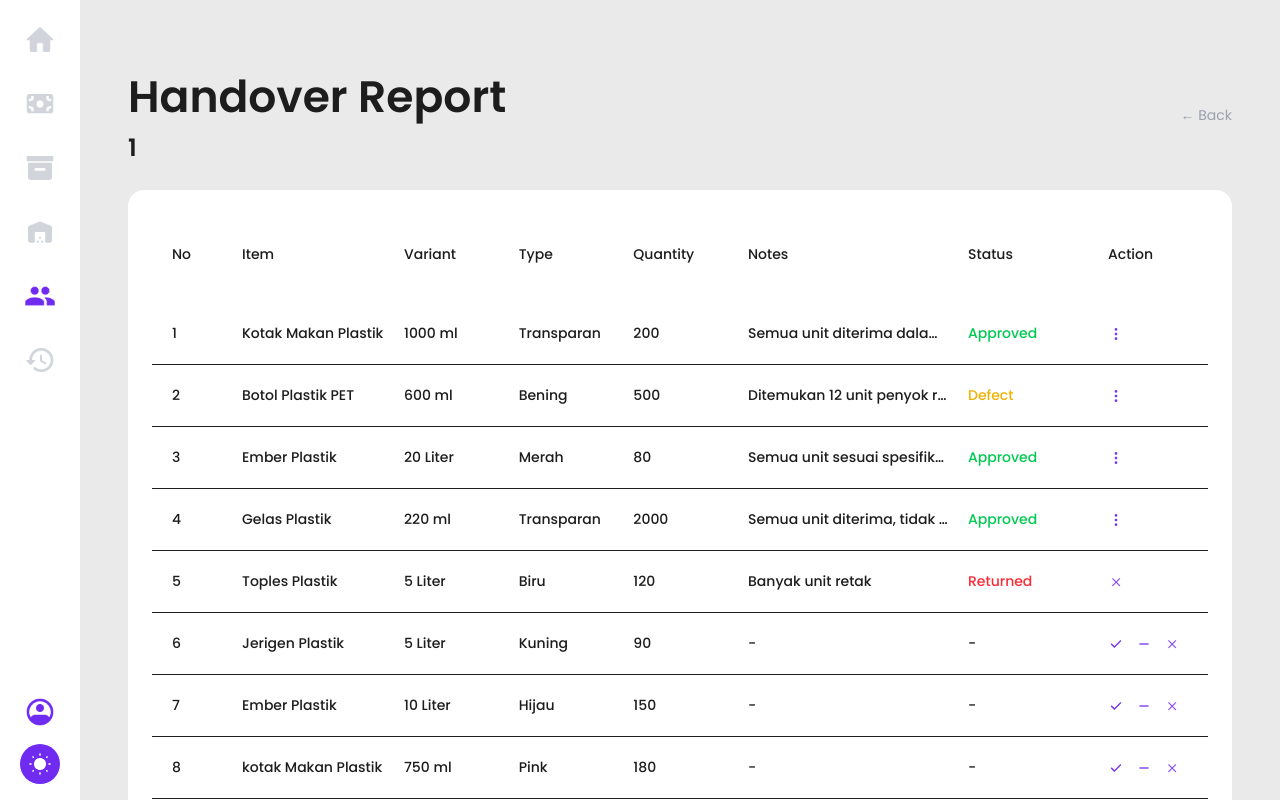
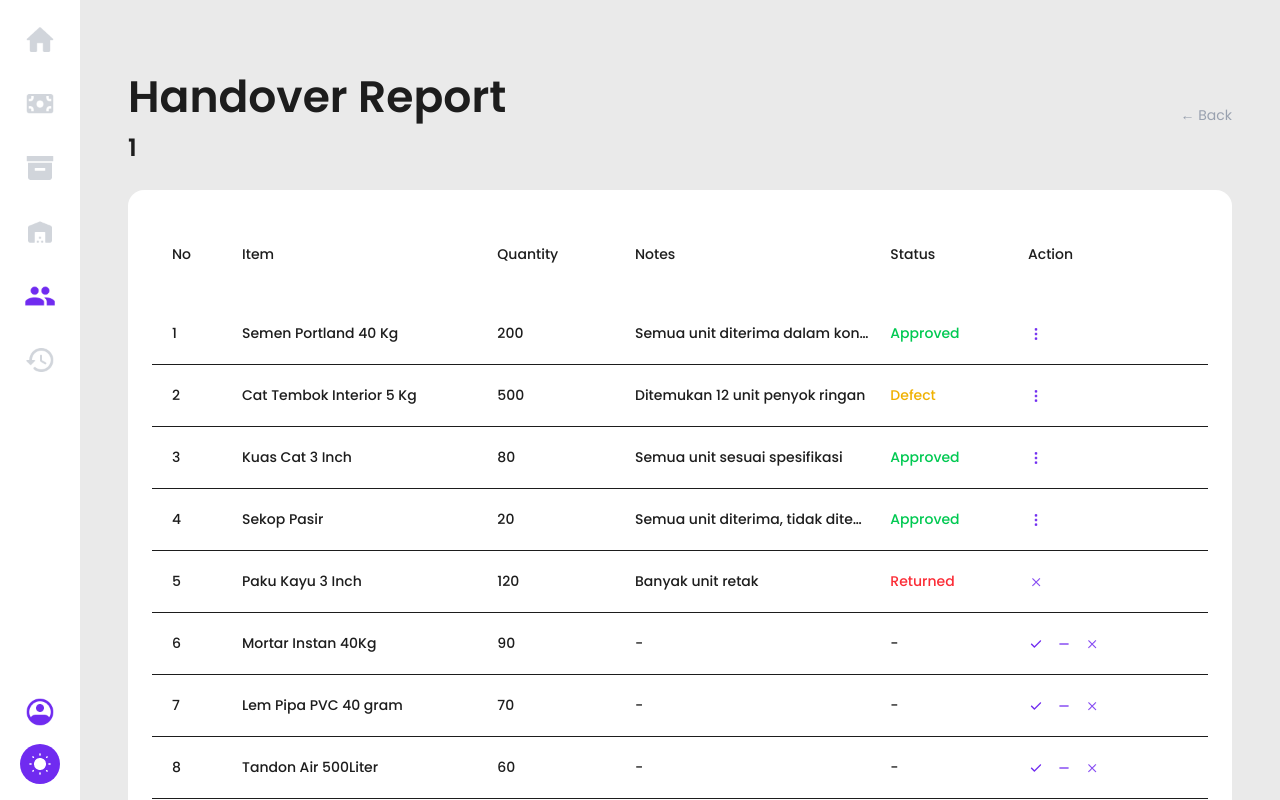
Before and after one commit to Jubilio14/FrontendPOS, a React (Vite) app: page /supplier/1 in a window 1280 px wide. Shown: the top 800 px of the page. Built offline with nearby package versions, Linux system fonts and the light colour scheme; sample sign-in values are in the browser's storage.

Commit message:
search, data, icon

```diff
--- a/src/components/Sidebar.jsx
+++ b/src/components/Sidebar.jsx
@@ -44,7 +44,8 @@ export default function Sidebar() {
 
   // 🔥 CASHIER
   const cashierMenus = [
-    { path: "/cashier", icon: "/icons/Cashier.png" },
+    { path: "/cashier", activeIcon: "/icons/Cashier.png",
+      inactiveIcon: "/icons/CashierWhite.png", },
   ];
 
   const menus = role === "admin" ? adminMenus : cashierMenus;
--- a/src/pages/Cashier.jsx
+++ b/src/pages/Cashier.jsx
@@ -167,10 +167,17 @@ export default function Cashier() {
     ];
 
     const [activeCategory, setActiveCategory] = useState("All Item");
-    const filteredProducts =
-        activeCategory === "All Item"
-            ? products
-            : products.filter((item) => item.category === activeCategory);
+    const [search, setSearch] = useState("");
+    const filteredProducts = products.filter((item) => {
+    const matchCategory =
+        activeCategory === "All Item" ||
+        item.category === activeCategory;
+
+    const matchSearch =
+        item.name.toLowerCase().includes(search.toLowerCase());
+
+    return matchCategory && matchSearch;
+    });
     const [showModal, setShowModal] = useState(false);
     const [selectedProduct, setSelectedProduct] = useState(null);
     const [variant, setVariant] = useState("Merah");
@@ -252,8 +259,21 @@ export default function Cashier() {
             </div>
 
             {/* Kanan (Search) */}
-            <div className="w-[48px] h-[48px] bg-white rounded-full shadow-sm flex items-center justify-center cursor-pointer">
-                <img src="/icons/searchPurple.png" alt="search" className="w-[24px] h-[24px]" />
+            <div className="relative">
+
+            <img
+                src="/icons/searchPurple.png"
+                className="absolute left-4 top-1/2 -translate-y-1/2 w-[18px] h-[18px]"
+            />
+
+            <input
+                type="text"
+                placeholder="Search item..."
+                value={search}
+                onChange={(e) => setSearch(e.target.value)}
+                className="w-[300px] h-[48px] bg-white rounded-full pl-11 pr-4 outline-none text-[14px] shadow-sm"
+            />
+
             </div>
 
         </div>
--- a/src/pages/Handover.jsx
+++ b/src/pages/Handover.jsx
@@ -9,81 +9,61 @@ export default function Handover() {
 
   const [items, setItems] = useState([
     {
-      name: "Kotak Makan Plastik",
-      variant: "1000 ml",
-      type: "Transparan",
+      name: "Semen Portland 40 Kg",
       qty: 200,
       notes: "Semua unit diterima dalam kondisi baik",
       status: "approved",
     },
     {
-      name: "Botol Plastik PET",
-      variant: "600 ml",
-      type: "Bening",
+      name: "Cat Tembok Interior 5 Kg",
       qty: 500,
       notes: "Ditemukan 12 unit penyok ringan",
       status: "defect",
     },
     {
-      name: "Ember Plastik",
-      variant: "20 Liter",
-      type: "Merah",
+      name: "Kuas Cat 3 Inch",
       qty: 80,
       notes: "Semua unit sesuai spesifikasi",
       status: "approved",
     },
     {
-      name: "Gelas Plastik",
-      variant: "220 ml",
-      type: "Transparan",
-      qty: 2000,
+      name: "Sekop Pasir",
+      qty: 20,
       notes: "Semua unit diterima, tidak ditemukan cacat.",
       status: "approved",
     },
     {
-      name: "Toples Plastik",
-      variant: "5 Liter",
-      type: "Biru",
+      name: "Paku Kayu 3 Inch",
       qty: 120,
       notes: "Banyak unit retak",
       status: "returned",
     },
     {
-      name: "Jerigen Plastik",
-      variant: "5 Liter",
-      type: "Kuning",
+      name: "Mortar Instan 40Kg",
       qty: 90,
       notes: "",
       status: "pending",
     },
     {
-      name: "Ember Plastik",
-      variant: "10 Liter",
-      type: "Hijau",
-      qty: 150,
+      name: "Lem Pipa PVC 40 gram",
+      qty: 70,
       notes: "",
       status: "pending",
     },
     {
-      name: "kotak Makan Plastik",
-      variant: "750 ml",
-      type: "Pink",
-      qty: 180,
+      name: "Tandon Air 500Liter",
+      qty: 60,
       notes: "",
       status: "pending",
     },
     {
-      name: "Baskom Plastik",
-      variant: "30 cm",
-      type: "Orange",
+      name: "Wood Filler 1Kg",
       qty: 140,
       notes: "",
       status: "pending",
     },
     {
-      name: "Tempat Sampah Plastik",
-      variant: "25 Liter",
-      type: "Abu-abu",
+      name: "Kran Air 1/2inch",
       qty: 60,
       notes: "",
       status: "pending",
@@ -194,11 +174,9 @@ export default function Handover() {
       <div className="bg-white rounded-2xl p-6">
 
         {/* HEADER TABLE */}
-        <div className="grid grid-cols-[50px_1.5fr_1fr_1fr_1fr_200px_120px_80px] text-[14px] leading-[21px] font-medium text-[#1D1D1D] px-[20px] py-[30px] gap-[20px] mb-2">
+        <div className="grid grid-cols-[50px_2fr_1fr_2fr_1fr_160px] text-[14px] leading-[21px] font-medium text-[#1D1D1D] px-[20px] py-[30px] gap-[20px] mb-2">
           <span>No</span>
           <span>Item</span>
-          <span>Variant</span>
-          <span>Type</span>
           <span>Quantity</span>
           <span>Notes</span>
           <span>Status</span>
@@ -209,12 +187,10 @@ export default function Handover() {
         {items.map((item, i) => (
           <div
             key={i}
-            className="grid grid-cols-[50px_1.5fr_1fr_1fr_1fr_200px_120px_80px] items-center p-[20px] gap-[20px] border-b last:border-none text-[14px] leading-[21px] font-medium text-[#1D1D1D]"
+            className="grid grid-cols-[50px_2fr_1fr_2fr_1fr_160px] items-center p-[20px] gap-[20px] border-b last:border-none text-[14px] leading-[21px] font-medium text-[#1D1D1D]"
           >
             <span>{i + 1}</span>
             <span>{item.name}</span>
-            <span>{item.variant}</span>
-            <span>{item.type}</span>
             <span>{item.qty}</span>
 
             {/* NOTES */}
@@ -228,12 +204,14 @@ export default function Handover() {
                 ${item.status === "approved" && "text-green-500"}
                 ${item.status === "defect" && "text-yellow-500"}
                 ${item.status === "returned" && "text-red-500"}
+                ${item.status === "delivered" && "text-blue-500"}
               `}
             >
               {item.status === "approved" && "Approved"}
               {item.status === "defect" && "Defect"}
               {item.status === "returned" && "Returned"}
               {item.status === "pending" && "-"}
+              {item.status === "delivered" && "Delivered"}
             </span>
 
             {/* ACTION */}
@@ -259,7 +237,7 @@ export default function Handover() {
                         className="w-[16px] cursor-pointer hover:scale-110 transition"
                     />
                 </>
-              ) : item.status === "returned" ? (
+              ) : item.status === "returned" || item.status === "delivered" ? (
                     <img
                         src="/icons/Cross.png"
                         className="w-[16px]  cursor-not-allowed"
@@ -495,20 +473,31 @@ export default function Handover() {
                 }
 
                 // UPDATE QTY
-                setItems(prev =>
-                prev
-                    .map((item, i) => {
+               setItems(prev =>
+                prev.map((item, i) => {
                     if (i === transferIndex) {
-                        const newQty = item.qty - qty;
+                    const newQty = item.qty - qty;
 
-                        // kalau habis → return null (nanti difilter)
-                        if (newQty <= 0) return null;
+                    // FULL TRANSFER
+                    if (newQty <= 0) {
+                        return {
+                        ...item,
+                        qty: 0,
+                        status: "delivered",
+                        notes: `Barang sudah masuk ke warehouse (${transferForm.warehouse})`,
+                        };
+                    }
 
-                        return { ...item, qty: newQty };
+                    // PARTIAL TRANSFER
+                    return {
+                        ...item,
+                        qty: newQty,
+                        notes: `Sebagian barang ditransfer ke ${transferForm.warehouse}`,
+                    };
                     }
+
                     return item;
-                    })
-                    .filter(item => item !== null) // hapus item null
+                })
                 );
 
                 setTransferError("");
--- a/src/pages/History.jsx
+++ b/src/pages/History.jsx
@@ -236,6 +236,7 @@ const headers = activeTab === "product" ? productHeader : orderHeader;
         </div>
 
         {/* FILTER */}
+        {activeTab === "product" && (
         <div className="flex gap-3">
 
           {/* ALL */}
@@ -285,6 +286,7 @@ const headers = activeTab === "product" ? productHeader : orderHeader;
           </button>
 
         </div>
+        )}
 
       </div>
 
--- a/src/pages/Product.jsx
+++ b/src/pages/Product.jsx
@@ -189,10 +189,17 @@ export default function Product() {
 
 
     const [activeCategory, setActiveCategory] = useState("All Item");
-    const filteredProducts =
-        activeCategory === "All Item"
-            ? products
-            : products.filter((item) => item.category === activeCategory);
+    const [search, setSearch] = useState("");
+    const filteredProducts = products.filter((item) => {
+    const matchCategory =
+        activeCategory === "All Item" ||
+        item.category === activeCategory;
+
+    const matchSearch =
+        item.name.toLowerCase().includes(search.toLowerCase());
+
+    return matchCategory && matchSearch;
+    });
     const [showModal, setShowModal] = useState(false);
     const [selectedProduct, setSelectedProduct] = useState(null);
     const [variant, setVariant] = useState("Merah");
@@ -305,8 +312,23 @@ export default function Product() {
             </div>
 
             {/* Kanan (Search) */}
-            <div className="w-[48px] h-[48px] bg-white rounded-full shadow-sm flex items-center justify-center cursor-pointer">
-            <img src="/icons/searchPurple.png" alt="search" className="w-[24px] h-[24px]" />
+            <div className="relative">
+
+            {/* ICON */}
+            <img
+                src="/icons/searchPurple.png"
+                className="absolute left-4 top-1/2 -translate-y-1/2 w-[18px] h-[18px]"
+            />
+
+            {/* INPUT */}
+            <input
+                type="text"
+                placeholder="Search product..."
+                value={search}
+                onChange={(e) => setSearch(e.target.value)}
+                className="w-[320px] h-[48px] bg-white rounded-full pl-11 pr-4 outline-none text-[14px] shadow-sm"
+            />
+
             </div>
 
         </div>
```
Also changed, not shown: src/pages/Warehouse.jsx (+31 -4 lines).
